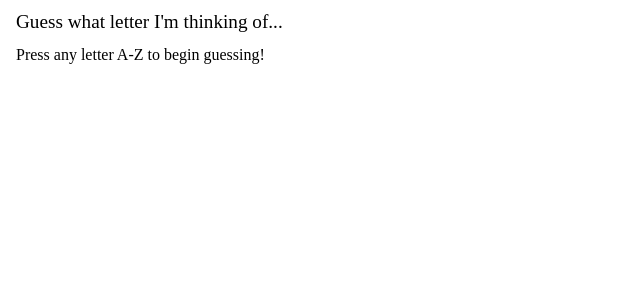
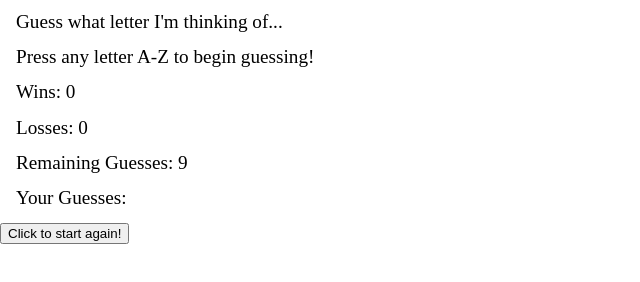
Before and after one commit to jnsilverthorn/PsychicGame, a plain HTML site: page index.html in a window 1280 px wide. Shown: the part 36-318 px from the top of the page, without its empty margins (0-640 px from the left). Drawn offline with Linux system fonts and the light colour scheme.

Commit message:
Got help and finished everything for basic assignment, just need to finish css

```diff
--- a/assets/javascript/game.js
+++ b/assets/javascript/game.js
@@ -2,18 +2,21 @@ var compChoice = ["a", "b", "c", "d", "e", "f", "g", "h", "i", "j", "k", "l", "m
 
 var wins = 0;
 var losses = 0;
-var remainingG = 0;
+var guessesSoFar = 0;
 var guesses = [];
 
-var score1 = document.getElementsByClassName("scoreW");
-var score2 = document.getElementsByClassName("scoreL");
-var remG = document.getElementsByClassName("rem");
-var guess1 = document.getElementsByClassName("guess");
-var introC = document.getElementsByClassName("intro");
+var score1 = document.getElementById("scoreW");
+var score2 = document.getElementById("scoreL");
+var remG = document.getElementById("rem");
+var guess1 = document.getElementById("guess");
+var introC = document.getElementById("intro");
+var resetbtn = document.getElementById("reset");
 
 var resetG = function() {
-    remainingG = 0;
+    guessesSoFar = 0;
     guesses = [];
+    remG.innerText = "Remaining Guesses: " + (9 - guessesSoFar);
+    guess1.innerText = "Your Guesses: " + guesses;
 }
 
 var resetCC = function() {
@@ -26,30 +29,39 @@ resetG();
 
 document.onkeyup = function(event) {
     var userInput = event.key;
-    guesses.push(String.fromCharCode(userInput));
+    guesses.push(userInput);
+    guess1.innerText = "Your Guesses: " + guesses;
         if (userInput === randChoice) {
             console.log("Wins:" + (1 + wins));
             resetCC();
-            resetG();
+
             wins++;
+            score1.innerText = "Wins: " + wins;
         }
 
         if (userInput !== randChoice) {
-            console.log((9 - remainingG));
             console.log(guesses);
-            remainingG++;
+            guessesSoFar++;
+            console.log((9 - guessesSoFar));
+            remG.innerText = "Remaining Guesses: " + (9 - guessesSoFar);
         }
 
-        if (remainingG === 10) {
+        if (guessesSoFar === 9) {
             console.log("Losses: " + (1 + losses));
-            resetG();
+
             resetCC();
             losses++;
+            score2.innerText = "Losses: " + losses;
+        }
+
+        if (userInput) {
+            introC.innerText = "";
         }
 };
 
-introC.textContent = "#";
-score1.textContent = "Wins: " + wins;
-score2.textContent = "Losses: " + losses;
-remG.textContent = "Remaining Guesses: " + (9 - remainingG);
-guess1.textContent = "Your Guesses: " + guesses;
+score1.innerText = "Wins: " + wins;
+score2.innerText = "Losses: " + losses;
+remG.innerText = "Remaining Guesses: " + (9 - guessesSoFar);
+guess1.innerText = "Your Guesses: " + guesses;
+
+resetbtn.onclick = resetG;
--- a/index.html
+++ b/index.html
@@ -1,21 +1,24 @@
 <!DOCTYPE html>
-<html lang = "en">
+<html lang="en">
     <head>
-        <meta charset = "UTF-8">
-        <link rel = "stylesheet" href = "assets/css/reset.css">
-        <link rel = "stylesheet" href = "assets/css/style.css">
-        <script type = "text/javascript" src = "assets/javascript/game.js"></script>
+        <meta charset="UTF-8">
+        <link rel="stylesheet" href="assets/css/reset.css">
+        <link rel="stylesheet" href="assets/css/style.css">
+
     </head>
 
     <body>
-        <h1 class = "title">The Psychic Game</h1>
+        <h1 class="title">The Psychic Game</h1>
 
-        <div class = "intro">Guess what letter I'm thinking of...</div>
-        <div class = "instr">Press any letter A-Z to begin guessing!</div>
-        <div class = "scoreW"></div>
-        <div class = "scoreL"></div>
+        <div id="instr">Guess what letter I'm thinking of...</div>
+        <div id="intro">Press any letter A-Z to begin guessing!</div>
+        <div id="scoreW"></div>
+        <div id="scoreL"></div>
 
-        <div class = "rem"></div>
-        <div class = "guess"></div>
+        <div id="rem"></div>
+        <div id="guess"></div>
+
+        <button id="reset">Click to start again!</button>
     </body>
+    <script type="text/javascript" src="assets/javascript/game.js"></script>
 </html>
```
Also changed, not shown: assets/css/style.css (line endings or trailing spaces).
